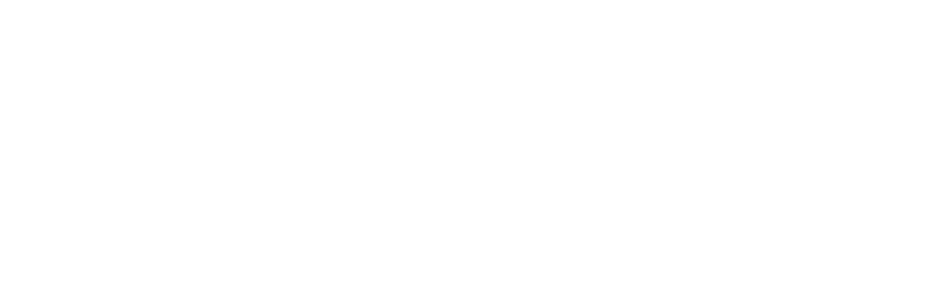
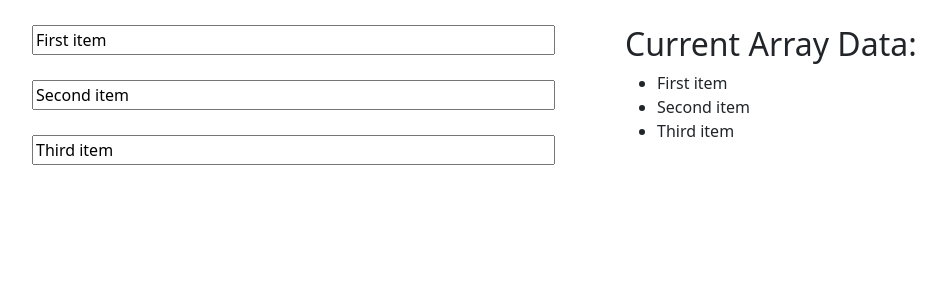
Before and after one commit to sreejitha-mc/New-React-Application, a React (Create React App) app: page /Display in a window 1280 px wide. Before the commit this address had no page. Shown: the top 300 px of the page, without its empty margins (50-996 px from the left). Built offline with nearby package versions, Linux system fonts and the light colour scheme; the HTML template or start-up script is replaced by a standard one.

Commit message:
display array data

```diff
--- a/src/App.js
+++ b/src/App.js
@@ -8,6 +8,7 @@
 import Calculator from './pages/Calculator/Calculator';
 import FetchFilmData from './pages/FetchData/fetchFilmData';
 import Timer from './pages/Timer/Timer';
+import DisplayArrayData from './pages/DisplayArrayData/DisplayArrayData'
 
 function App() {
   return (
@@ -18,6 +19,7 @@
         <Route path="/FetchData" element={<FetchFilmData />} />
         <Route path="/Calculator" element={<Calculator />} />
         <Route path="/Timer" element={<Timer />} />
+        <Route path="/Display" element={<DisplayArrayData />} />
 
       </Routes>
 
--- /dev/null
+++ b/src/logic/useDiplayArray.js
@@ -0,0 +1,20 @@
+import { useState } from 'react';
+
+const useDisplayArray = (initialData) => {
+  const [data, setData] = useState(initialData);
+
+  const handleChange = (id, newText) => {
+    setData((data) =>
+    data.map((item) => {
+        if (item.id === id) {
+          return { ...item, text: newText };
+        }
+        return item;
+      })
+    );
+  };
+
+  return [data, handleChange];
+};
+
+export default useDisplayArray;
--- /dev/null
+++ b/src/pages/DisplayArrayData/DisplayArrayData.css
@@ -0,0 +1,20 @@
+.container {
+    display: flex;
+  }
+
+  .editable-items {
+    flex: 1;
+  }
+
+  .current-data {
+    flex: 1;
+    padding-left: 70px;
+    margin-top: 25px;
+  }
+
+  .input-box {
+    display: block;
+    width: 100%;
+    margin-bottom: 10px;
+    margin-top: 25px;
+  }
--- /dev/null
+++ b/src/pages/DisplayArrayData/DisplayArrayData.js
@@ -0,0 +1,39 @@
+import React from 'react';
+import './DisplayArrayData.css';
+import useDisplayArray from '../../logic/useDiplayArray'
+
+const DisplayArrayComponent = () => {
+    const initialData = [
+        { id: 1, text: 'First item' },
+        { id: 2, text: 'Second item' },
+        { id: 3, text: 'Third item' },
+      ];
+
+      const [data, handleChange] = useDisplayArray(initialData);
+
+      return (
+        <div className="container">
+          <div className="editable-items">
+            {data.map((item) => (
+              <input
+                key={item.id}
+                value={item.text}
+                onChange={(e) => handleChange(item.id, e.target.value)}
+                className="input-box"
+              />
+            ))}
+          </div>
+          <div className="current-data">
+            <h2>Current Array Data:</h2>
+            <ul>
+              {data.map((item) => (
+                <li key={item.id}>{item.text}</li>
+              ))}
+            </ul>
+          </div>
+        </div>
+      );
+
+};
+
+export default DisplayArrayComponent;
```
